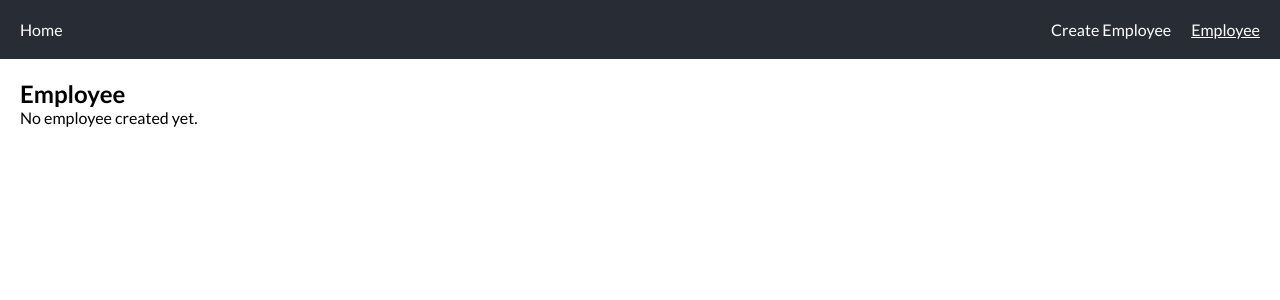
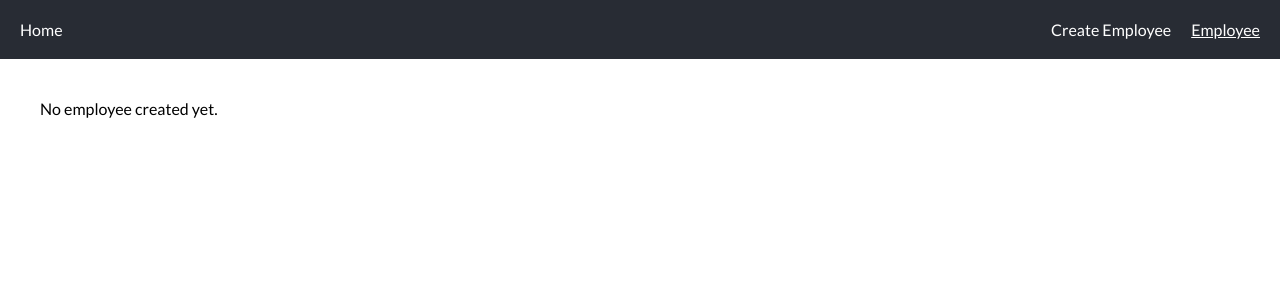
Before and after one commit to MaksymStoianov/ait-tr__frontend-pro-employee, a React (Vite) app: page /employee in a window 1280 px wide. Shown: the top 300 px of the page. Built offline with nearby package versions, Linux system fonts and the light colour scheme.

Commit message:
add DeleteAll function

```diff
--- a/src/components/EmployeeCard/styles.ts
+++ b/src/components/EmployeeCard/styles.ts
@@ -1,9 +1,6 @@
 import styled from "@emotion/styled";
 
 export const EmployeeCardContainer = styled.div`
-	/* display: grid;
-	grid-template-columns: repeat(2, 1fr); */
-	/* display: flex; */
 	background-color: #f9f9f9;
 	border: 2px solid #112233;
 	padding: 20px;
--- a/src/components/EmployeeContext/EmployeeContext.tsx
+++ b/src/components/EmployeeContext/EmployeeContext.tsx
@@ -28,10 +28,14 @@ export function EmployeeProvider({ children }: EmployeeProviderProps) {
 		setEmployees(employees.filter(employee => employee.id !== id));
 	};
 
+	const removeAllEmployees = () => {
+		setEmployees([]);
+	};
+
 	// Создать провайдер (обертка), которая позволит получить значение из контекста.
 	// Добавляем значение, к которому и необходим доступ.
 	return (
-		<EmployeeContext.Provider value={{ employees, addEmployee, removeEmployee }}>
+		<EmployeeContext.Provider value={{ employees, addEmployee, removeEmployee, removeAllEmployees }}>
 			{children}
 		</EmployeeContext.Provider>
 	);
--- a/src/components/EmployeeContext/types.ts
+++ b/src/components/EmployeeContext/types.ts
@@ -12,6 +12,7 @@ export interface EmployeeContextType {
 	employees: Employee[];
 	addEmployee: (employee: Employee) => void;
 	removeEmployee: (id: number | string) => void;
+	removeAllEmployees: () => void;
 }
 
 export interface EmployeeProviderProps {
--- a/src/pages/Employee/Employee.tsx
+++ b/src/pages/Employee/Employee.tsx
@@ -1,8 +1,9 @@
 import EmployeeCard from "components/EmployeeCard/EmployeeCard";
 import { useEmployees } from "components/EmployeeContext/EmployeeContext";
+import {EmployeeCardGrid, ButtonContainer, InfoContainer} from './styles'
 
 function EmployeePage() {
-	const { employees } = useEmployees();
+	const { employees, removeAllEmployees  } = useEmployees();
 
 	// FIXME: Не уверен что правильно сделал key.
 	const employeesEl = employees.map((employee, i) => (
@@ -10,10 +11,12 @@ function EmployeePage() {
 	));
 
 	return (
-		<div>
-			<h2>Employee</h2>
-			{employees.length ? employeesEl : <p>No employee created yet.</p>}
-		</div>
+		<InfoContainer>
+			<EmployeeCardGrid>
+				{employees.length ? employeesEl : <p>No employee created yet.</p>}
+			</EmployeeCardGrid>
+				{employees.length ? <ButtonContainer onClick={removeAllEmployees}>Delete All</ButtonContainer> : employeesEl}
+		</InfoContainer>
 	);
 }
 
--- /dev/null
+++ b/src/pages/Employee/styles.ts
@@ -0,0 +1,33 @@
+import styled from "@emotion/styled";
+
+export const InfoContainer = styled.div`
+  display: flex;
+  flex-direction: column;
+  justify-content: center;
+`;
+
+export const EmployeeCardGrid = styled.div`
+  display: grid;
+  grid-template-columns: repeat(2, 1fr);
+  gap: 20px;
+  padding: 20px;
+`;
+
+export const ButtonContainer = styled.button`
+  display: flex;
+  justify-content: center;
+  align-items: center;
+  align-self: center;
+  background-color: #b1230a;
+  padding: 16px;
+  margin: 20px;
+  width: 600px;
+  border-radius: 8px;
+  color: whitesmoke;
+  font-size: 24px;
+
+  &:hover {
+    background-color: darkred;
+    cursor: pointer;
+  }
+`;
```
